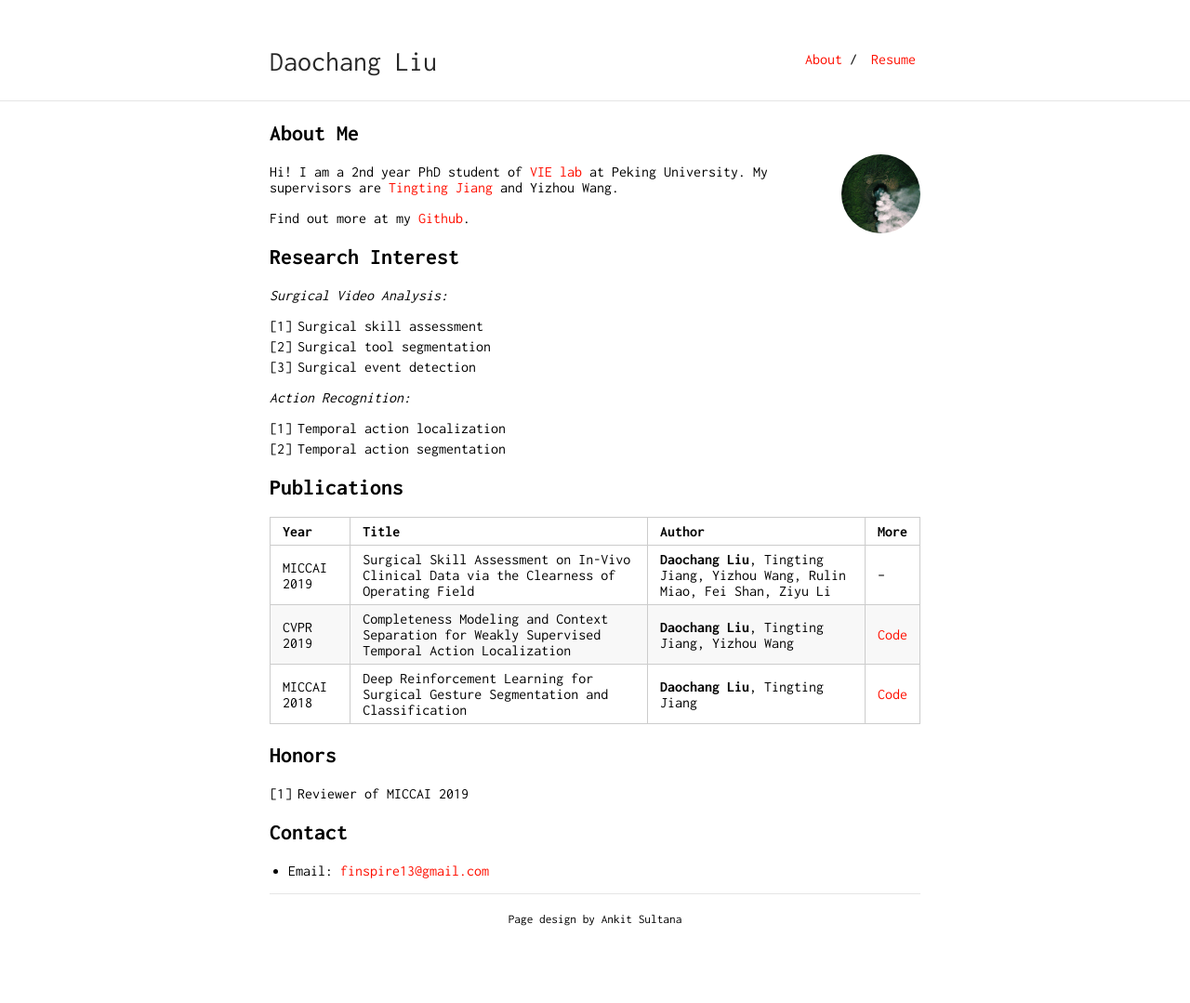
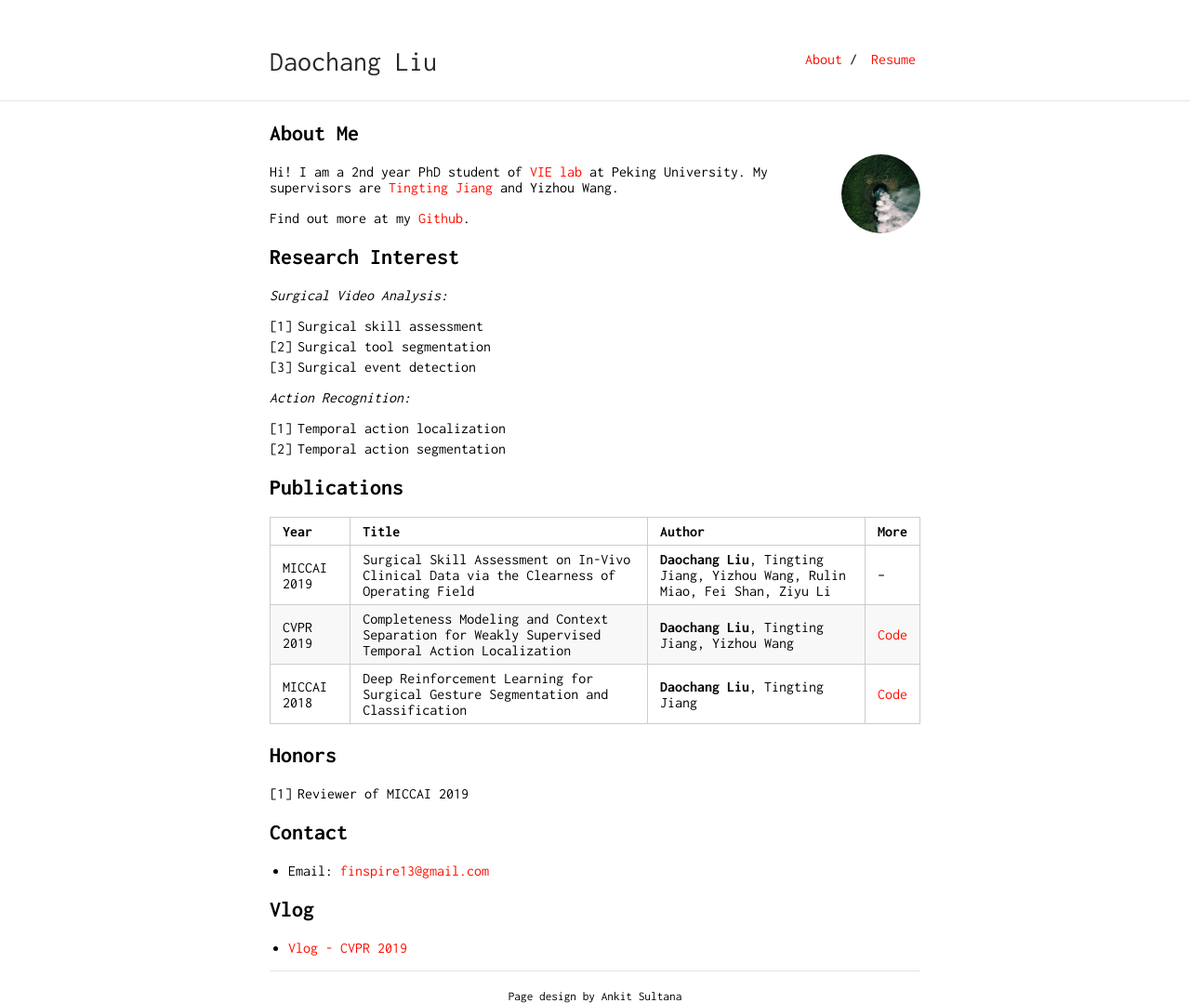
Before and after one commit to Finspire13/Finspire13.github.io, a Jekyll site: the page built from index.md, in a window 1280 px wide. Shown: the whole page at 93% size. Built offline with Jekyll 4.4.1, drawn with Linux system fonts in a browser that asks for light colours; our own code applies the rules of GitHub Pages for plain Markdown files; before the commit the page ends 996 px from its top, so only the background shows below that.

Commit message:
Add Vlog

```diff
--- a/index.md
+++ b/index.md
@@ -35,3 +35,7 @@ MICCAI 2018 | Deep Reinforcement Learning for Surgical Gesture Segmentation and
 ## Contact
 
 * Email: [finspire13@gmail.com](mailto:finspire13@gmail.com)
+
+## Vlog
+
+* [Vlog - CVPR 2019](https://www.bilibili.com/video/av56547471)
```
Also changed, not shown: 1 other file.
